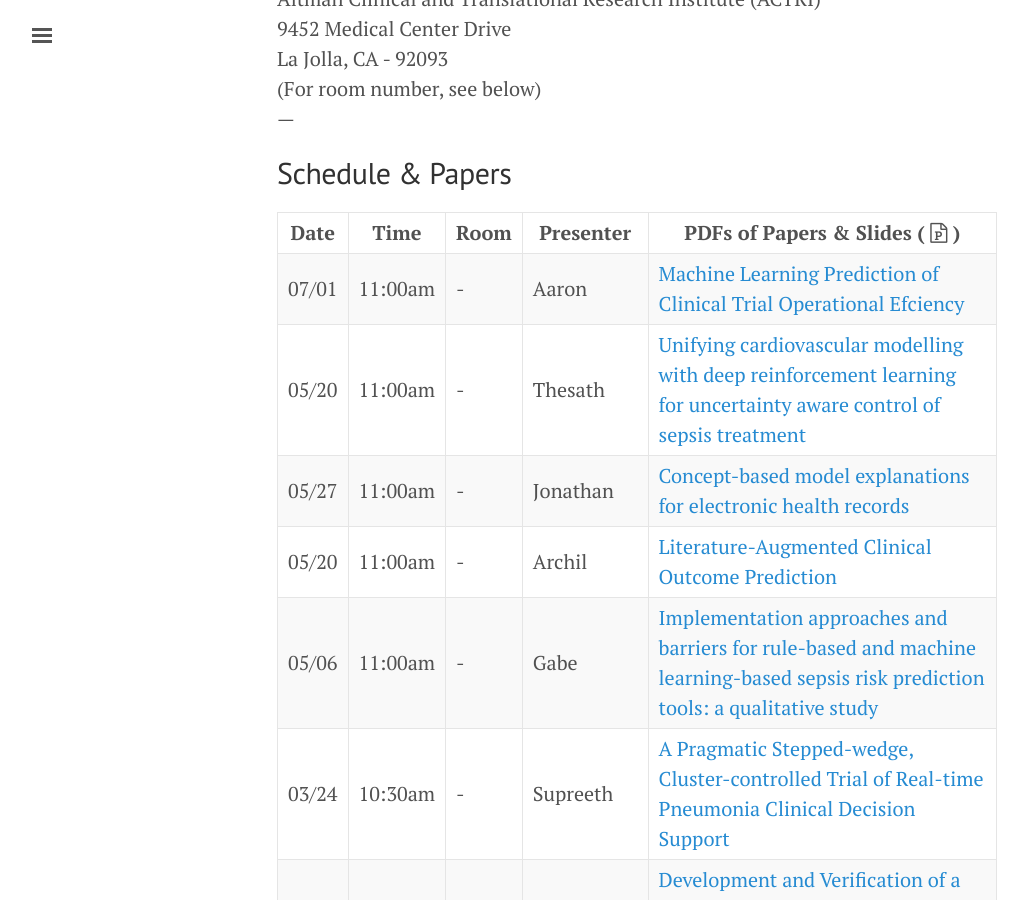
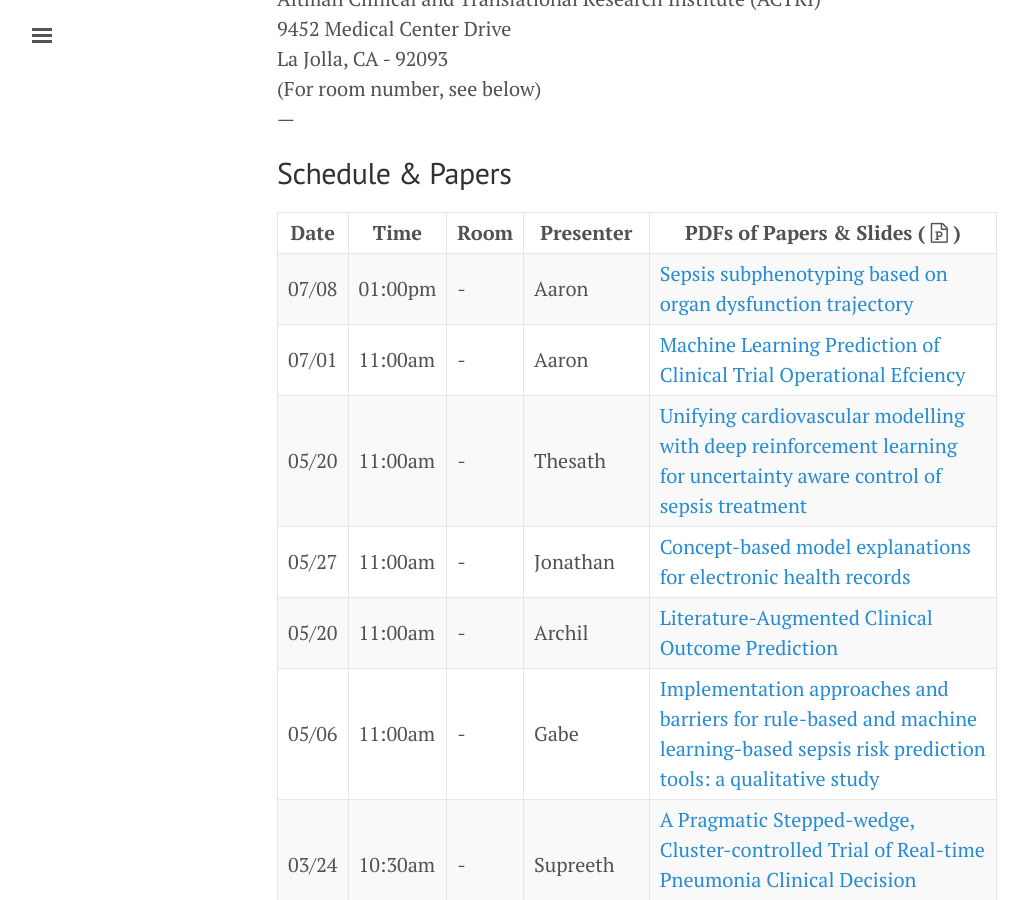
Before and after one commit to NematiLab/bmijc, a Jekyll site: the page built from index.md, in a window 1280 px wide and 900 px high, scrolled down 515 px. Shown: the whole window, without its empty margins (3-1031 px from the left). Built offline with Jekyll 4.4.1, drawn with Linux system fonts in a browser that asks for light colours; nearby versions of some CDN libraries.

```diff
--- a/index.md
+++ b/index.md
@@ -30,6 +30,7 @@
 
 Date | Time    | Room | Presenter | PDFs of Papers & Slides ( <i class='fa fa-file-powerpoint-o'></i> )
 --- | --- | --- | --- | ---
+07/08 | 01:00pm | - | Aaron |[Sepsis subphenotyping based on organ dysfunction trajectory]({{ site.baseurl }}/assets/070822_paper.pdf){:target="_blank"}
 07/01 | 11:00am | - | Aaron |[Machine Learning Prediction of Clinical Trial Operational Efciency]({{ site.baseurl }}/assets/070122_paper.pdf){:target="_blank"}
 05/20 | 11:00am | - | Thesath  |[Unifying cardiovascular modelling with deep reinforcement learning for uncertainty aware control of sepsis treatment]({{ site.baseurl }}/assets/060322_paper.pdf){:target="_blank"}
 05/27 | 11:00am | - | Jonathan |[Concept-based model explanations for electronic health records]({{ site.baseurl }}/assets/052722_paper.pdf){:target="_blank"}
```
Also changed, not shown: 1 other file.
